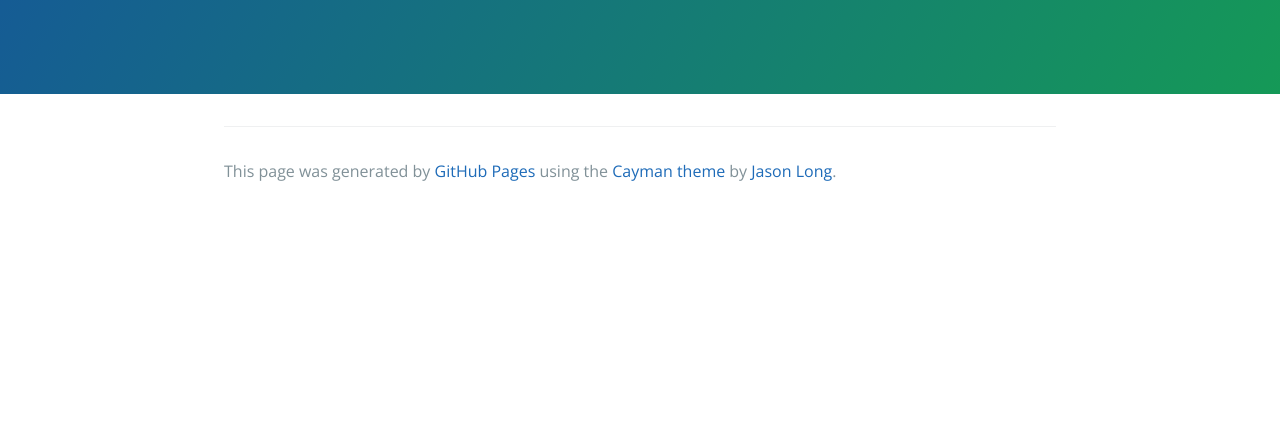
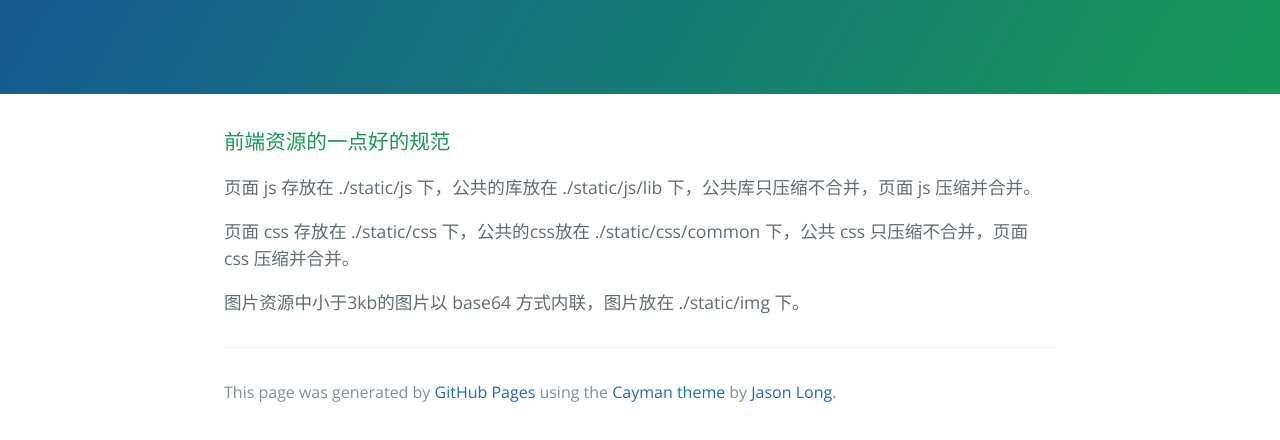
Before and after one commit to MuXiaoKe/muxiaoke.github.io, a plain HTML site: page index.html in a window 1280 px wide. Shown: the part 176-616 px from the top of the page. Drawn offline with nearby package versions, Linux system fonts and the light colour scheme.

Commit message:
Update index.html

```diff
--- a/index.html
+++ b/index.html
@@ -17,7 +17,12 @@
 
     <section class="main-content">
 
+      <h3>前端资源的一点好的规范</h3>
+        <p>页面 js 存放在 ./static/js 下，公共的库放在 ./static/js/lib 下，公共库只压缩不合并，页面 js 压缩并合并。</p>
 
+        <p>页面 css 存放在 ./static/css 下，公共的css放在 ./static/css/common 下，公共 css 只压缩不合并，页面 css 压缩并合并。</p>
+
+        <p>图片资源中小于3kb的图片以 base64 方式内联，图片放在 ./static/img 下。</p>
 
 
 
```
